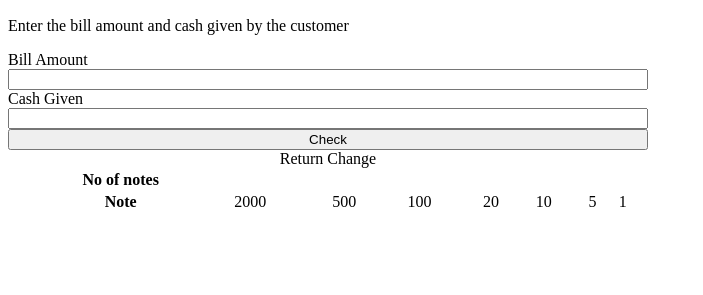
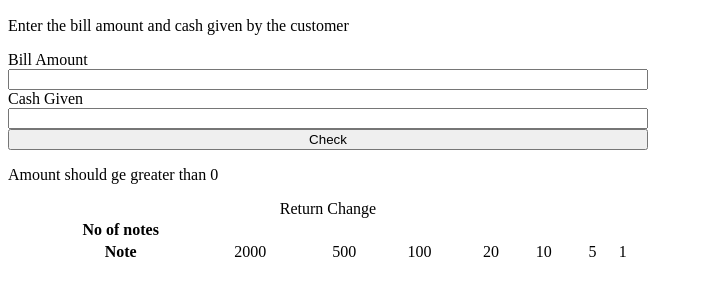
Before and after one commit to Samarth-5109/mark10-neog, a plain HTML site: page index.html in a window 1280 px wide. Both pictures are taken after a click on the button "Check". Shown: the part 87-382 px from the top of the page, without its empty margins (0-703 px from the left). Drawn offline with Linux system fonts and the light colour scheme.

Commit message:
added alert message

```diff
--- a/app.js
+++ b/app.js
@@ -1,9 +1,10 @@
 var billAmount = document.querySelector("#bill-amt");
 var cashGiven = document.querySelector("#cash-gn");
 var checkButton = document.querySelector("#check-btn");
-var message = document.querySelector()
+var message = document.querySelector("#error-message");
 
  checkButton.addEventListener("click", function validateBillAndCashAmount() {
+     message.style.display = "none";
 
     if(billAmount.value > 0){
 
@@ -13,9 +14,16 @@ var message = document.querySelector()
 
         }
     }else{
+       displayMessage("Amount should ge greater than 0");
 
     }
 
 
 
 } );
+
+function displayMessage(msg){
+    message.style.display = "block";
+    message.innerText = msg;
+
+}
--- a/index.html
+++ b/index.html
@@ -16,6 +16,7 @@
     <label for="cash-gn">Cash Given</label>
     <input id="cash-gn" type="text">
     <button id="check-btn">Check</button>
+    <p id="error-message"></p>
     <table class="change-table">
         <caption>Return Change</caption>
         <tr>
```
